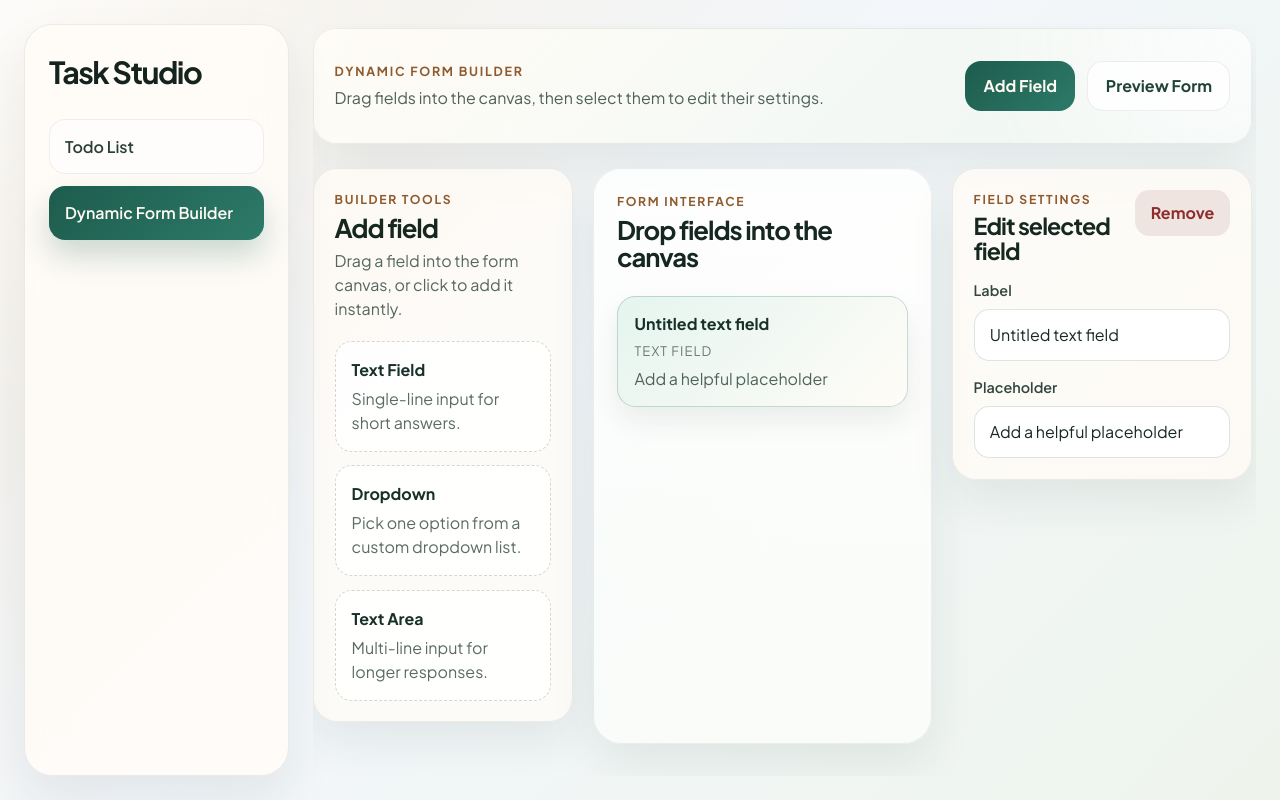
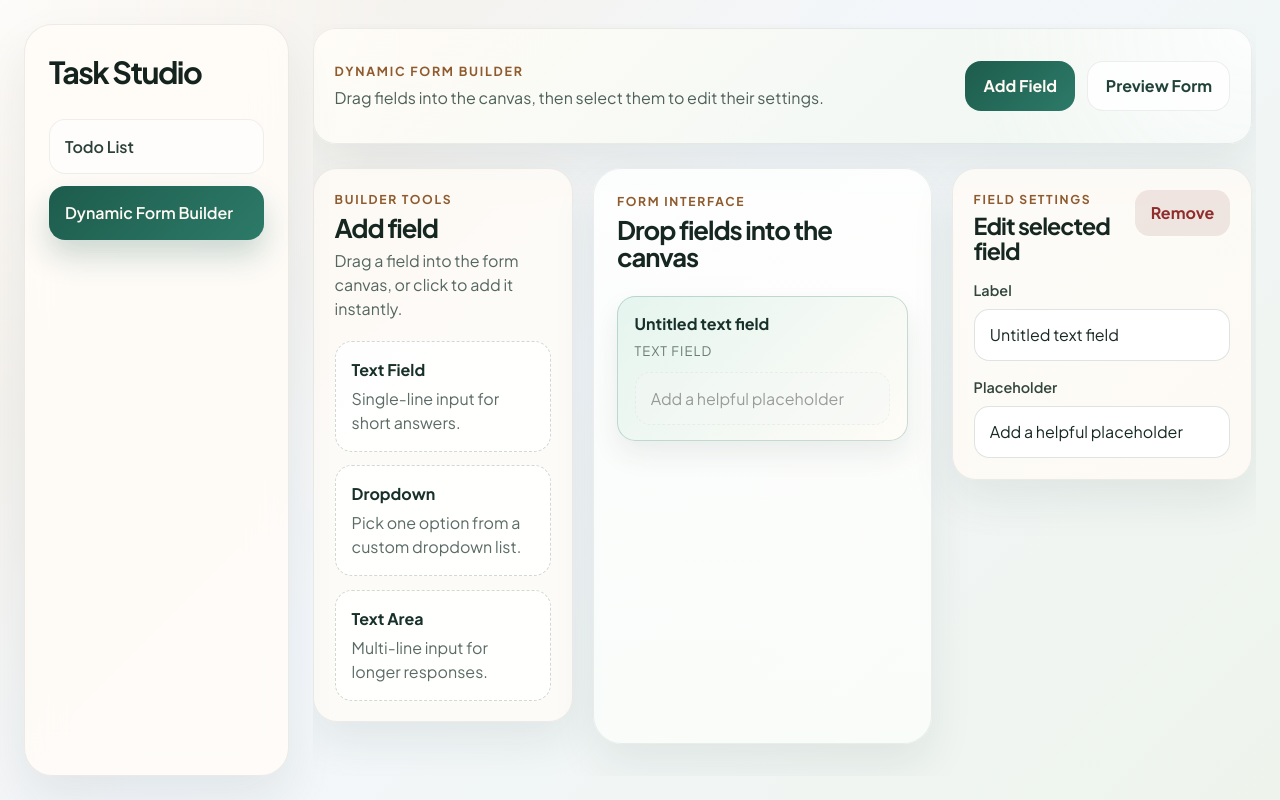
Before and after one commit to riyaddecoder/todo-list-and-form-builder, a React (Vite) app: page /form-builder in a window 1280 px wide. Both pictures are taken after a click on the button "Add Field". Built offline with nearby package versions, Linux system fonts and the light colour scheme.

Commit message:
feat: modularize form elements into reusable components and integrate them into canvas and preview views

```diff
--- a/src/features/forms/components/FormCanvas.module.css
+++ b/src/features/forms/components/FormCanvas.module.css
@@ -148,8 +148,19 @@
   color: #6b7b75;
 }
 
-.fieldPreview {
-  color: #50635b;
+.previewContainer {
+  margin-top: 0.35rem;
+  pointer-events: none;
+}
+
+.previewContainer :disabled {
+  min-height: 2.4rem;
+  border-style: dashed;
+  opacity: 0.7;
+}
+
+.previewContainer textarea:disabled {
+  min-height: 4rem;
 }
 
 .cardWrapper {
--- a/src/features/forms/components/FormCanvas.tsx
+++ b/src/features/forms/components/FormCanvas.tsx
@@ -1,5 +1,8 @@
 import { useState, type DragEvent } from 'react'
 import { TrashIcon } from '../../../shared/ui/icons/TrashIcon.tsx'
+import { DropdownElement } from './elements/DropdownElement.tsx'
+import { TextAreaElement } from './elements/TextAreaElement.tsx'
+import { TextFieldElement } from './elements/TextFieldElement.tsx'
 import type { FormField, FormFieldType } from '../types.ts'
 import styles from './FormCanvas.module.css'
 
@@ -146,11 +149,31 @@ export function FormCanvas({
                           ? 'Dropdown'
                           : 'Text Field'}
                     </span>
-                    <span className={styles.fieldPreview}>
-                      {field.type === 'select'
-                        ? `${field.options.length} option${field.options.length === 1 ? '' : 's'}`
-                        : field.placeholder || 'No placeholder yet'}
-                    </span>
+                    <div className={styles.previewContainer}>
+                      {field.type === 'textarea' ? (
+                        <TextAreaElement
+                          value=""
+                          disabled
+                          placeholder={field.placeholder}
+                        />
+                      ) : null}
+
+                      {field.type === 'select' ? (
+                        <DropdownElement
+                          value=""
+                          disabled
+                          options={field.options}
+                        />
+                      ) : null}
+
+                      {field.type === 'text' ? (
+                        <TextFieldElement
+                          value=""
+                          disabled
+                          placeholder={field.placeholder}
+                        />
+                      ) : null}
+                    </div>
                   </button>
 
                   <button
--- a/src/features/forms/components/FormPreviewCard.module.css
+++ b/src/features/forms/components/FormPreviewCard.module.css
@@ -58,34 +58,6 @@
   color: #304740;
 }
 
-.input,
-.select,
-.textarea {
-  width: 100%;
-  min-height: 3rem;
-  padding: 0.85rem 0.95rem;
-  border: 1px solid rgba(33, 64, 54, 0.14);
-  border-radius: 0.95rem;
-  background: rgba(255, 255, 255, 0.94);
-  color: #172923;
-  outline: none;
-  transition:
-    border-color 160ms ease,
-    box-shadow 160ms ease;
-}
-
-.textarea {
-  min-height: 8rem;
-  resize: vertical;
-}
-
-.input:focus,
-.select:focus,
-.textarea:focus {
-  border-color: #2d7a68;
-  box-shadow: 0 0 0 4px rgba(45, 122, 104, 0.12);
-}
-
 .submitButton {
   justify-self: start;
   min-height: 3rem;
--- a/src/features/forms/components/FormPreviewCard.tsx
+++ b/src/features/forms/components/FormPreviewCard.tsx
@@ -1,5 +1,8 @@
 import type { SubmitEventHandler } from 'react'
 import type { FormField } from '../types.ts'
+import { DropdownElement } from './elements/DropdownElement.tsx'
+import { TextAreaElement } from './elements/TextAreaElement.tsx'
+import { TextFieldElement } from './elements/TextFieldElement.tsx'
 import styles from './FormPreviewCard.module.css'
 
 type FormPreviewCardProps = {
@@ -40,34 +43,23 @@ export function FormPreviewCard({
               <span className={styles.label}>{fieldLabel}</span>
 
               {field.type === 'textarea' ? (
-                <textarea
-                  className={styles.textarea}
+                <TextAreaElement
                   value={fieldValue}
                   onChange={(event) => onValueChange(field.id, event.target.value)}
-                  rows={5}
                   placeholder={field.placeholder}
                 />
               ) : null}
 
               {field.type === 'select' ? (
-                <select
-                  className={styles.select}
+                <DropdownElement
                   value={fieldValue}
                   onChange={(event) => onValueChange(field.id, event.target.value)}
-                >
-                  <option value="">Choose an option</option>
-                  {field.options.map((option) => (
-                    <option key={option} value={option}>
-                      {option}
-                    </option>
-                  ))}
-                </select>
+                  options={field.options}
+                />
               ) : null}
 
               {field.type === 'text' ? (
-                <input
-                  className={styles.input}
-                  type="text"
+                <TextFieldElement
                   value={fieldValue}
                   onChange={(event) => onValueChange(field.id, event.target.value)}
                   placeholder={field.placeholder}
--- /dev/null
+++ b/src/features/forms/components/elements/DropdownElement.tsx
@@ -0,0 +1,32 @@
+import type { ChangeEventHandler } from 'react'
+import styles from './FormElements.module.css'
+
+type DropdownElementProps = {
+  value: string
+  onChange?: ChangeEventHandler<HTMLSelectElement>
+  disabled?: boolean
+  options: string[]
+}
+
+export function DropdownElement({
+  value,
+  onChange,
+  disabled = false,
+  options,
+}: DropdownElementProps) {
+  return (
+    <select
+      className={styles.select}
+      value={value}
+      onChange={onChange}
+      disabled={disabled}
+    >
+      <option value="">Choose an option</option>
+      {options.map((option) => (
+        <option key={option} value={option}>
+          {option}
+        </option>
+      ))}
+    </select>
+  )
+}
--- /dev/null
+++ b/src/features/forms/components/elements/FormElements.module.css
@@ -0,0 +1,38 @@
+.input,
+.select,
+.textarea {
+  width: 100%;
+  min-height: 3rem;
+  padding: 0.85rem 0.95rem;
+  border: 1px solid rgba(33, 64, 54, 0.14);
+  border-radius: 0.95rem;
+  background: rgba(255, 255, 255, 0.94);
+  color: #172923;
+  outline: none;
+  font-family: inherit;
+  font-size: 1rem;
+  transition:
+    border-color 160ms ease,
+    box-shadow 160ms ease;
+}
+
+.textarea {
+  min-height: 8rem;
+  resize: vertical;
+}
+
+.input:focus,
+.select:focus,
+.textarea:focus {
+  border-color: #2d7a68;
+  box-shadow: 0 0 0 4px rgba(45, 122, 104, 0.12);
+}
+
+.input:disabled,
+.select:disabled,
+.textarea:disabled {
+  background: rgba(245, 249, 247, 0.6);
+  color: #5d6c66;
+  border-color: rgba(33, 64, 54, 0.08);
+  cursor: not-allowed;
+}
--- /dev/null
+++ b/src/features/forms/components/elements/TextAreaElement.tsx
@@ -0,0 +1,29 @@
+import type { ChangeEventHandler } from 'react'
+import styles from './FormElements.module.css'
+
+type TextAreaElementProps = {
+  value: string
+  onChange?: ChangeEventHandler<HTMLTextAreaElement>
+  placeholder?: string
+  disabled?: boolean
+  rows?: number
+}
+
+export function TextAreaElement({
+  value,
+  onChange,
+  placeholder,
+  disabled = false,
+  rows = 5,
+}: TextAreaElementProps) {
+  return (
+    <textarea
+      className={styles.textarea}
+      value={value}
+      onChange={onChange}
+      placeholder={placeholder}
+      disabled={disabled}
+      rows={rows}
+    />
+  )
+}
--- /dev/null
+++ b/src/features/forms/components/elements/TextFieldElement.tsx
@@ -0,0 +1,27 @@
+import type { ChangeEventHandler } from 'react'
+import styles from './FormElements.module.css'
+
+type TextFieldElementProps = {
+  value: string
+  onChange?: ChangeEventHandler<HTMLInputElement>
+  placeholder?: string
+  disabled?: boolean
+}
+
+export function TextFieldElement({
+  value,
+  onChange,
+  placeholder,
+  disabled = false,
+}: TextFieldElementProps) {
+  return (
+    <input
+      className={styles.input}
+      type="text"
+      value={value}
+      onChange={onChange}
+      placeholder={placeholder}
+      disabled={disabled}
+    />
+  )
+}
```
